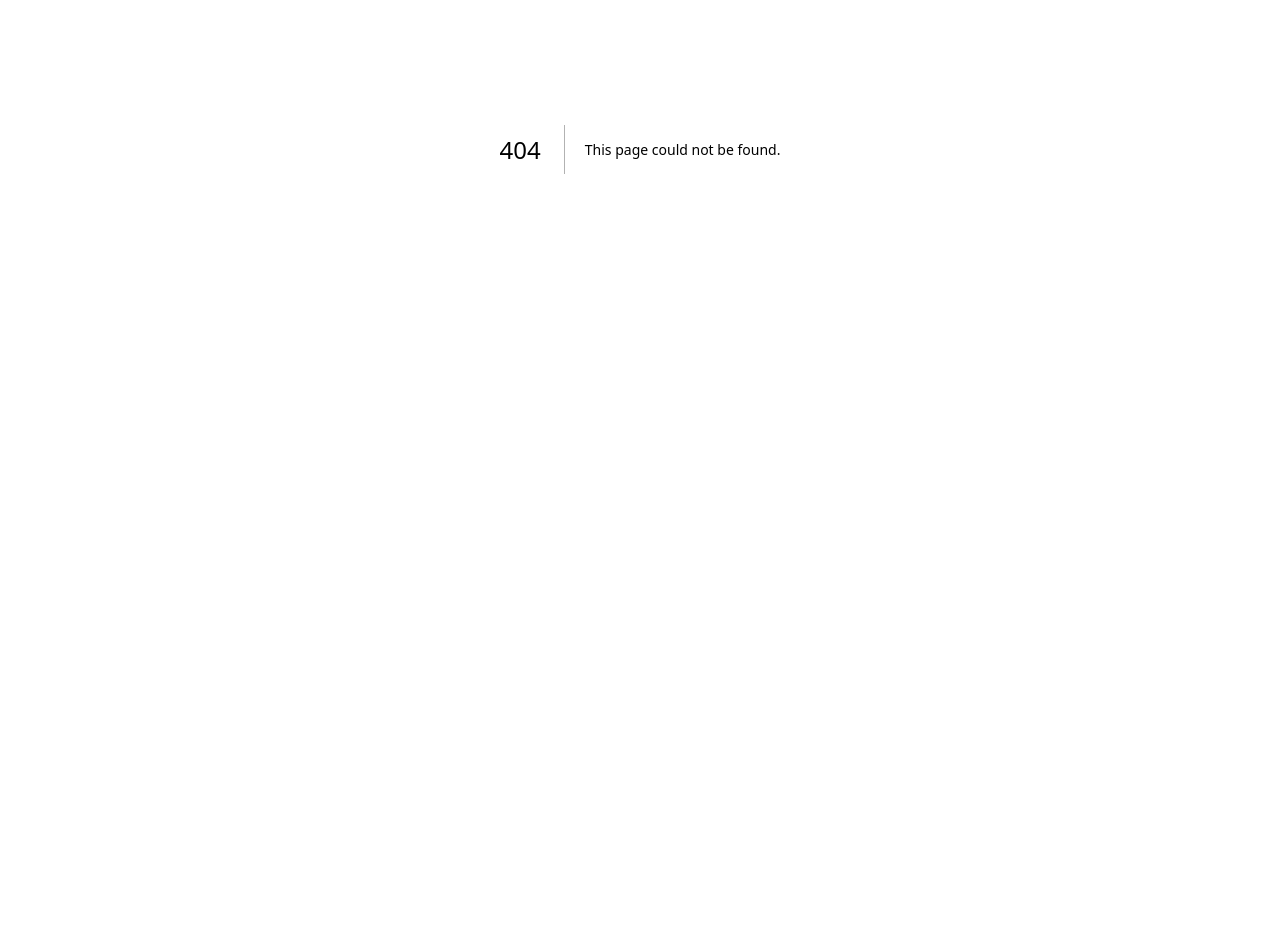
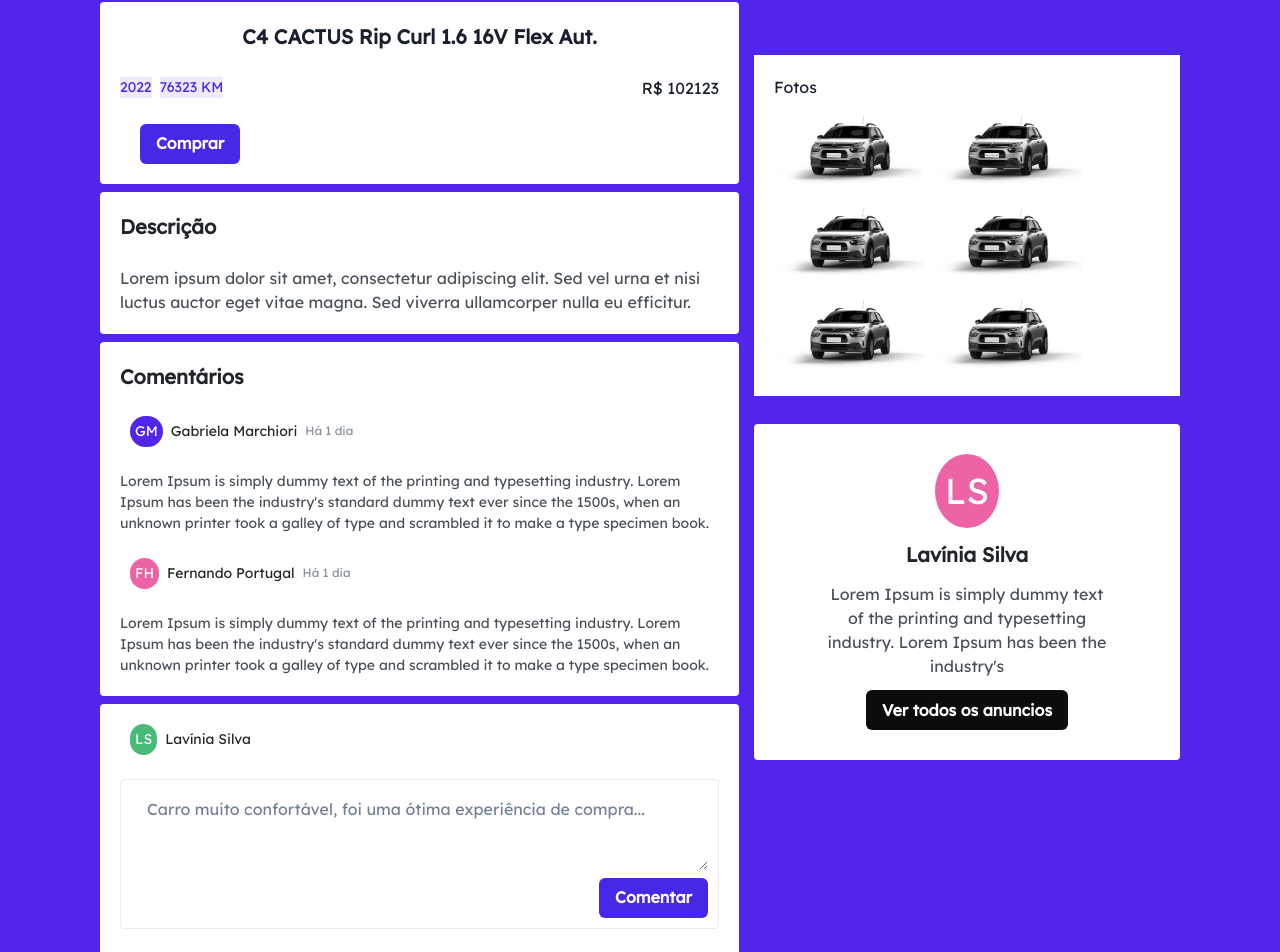
Before and after one commit to grupo13-t13-felipe/projeto-fullstack, a Next.js app in the folder client/: page /product/0c9a4345-5f5c-4284-8c2b-4f4b4d7c131f in a window 1280 px wide. Before the commit this address had no page. Shown: the part 251-1203 px from the top of the page. Before the commit the page ends 800 px from the top, so only its background shows below. Built offline with nearby package versions, Linux system fonts and the light colour scheme.

Commit message:
feat/product-page: add product page

```diff
--- a/client/src/components/headers/headerProfile.tsx
+++ b/client/src/components/headers/headerProfile.tsx
@@ -11,7 +11,7 @@ const HeaderProfile = () => {
       bgClip='text'>Shop</Text>
     </HStack>
     <HStack borderLeft={'1px'} borderColor={'grey.200'}>
-        <Box background={'blue.400'} borderRadius={'100%'} color={'grey.0'} p={'5px'} ml={'10px'}>
+        <Box background={'blue.400'} borderRadius={'50%'} color={'grey.0'} p={'5px'} ml={'10px'}>
             JS
         </Box>
       <Link color={"grey.300"} display={["none", 'none',"block"]} fontWeight={'normal'} fontSize={'md'}>Nome Pessoa</Link>
--- a/client/src/components/textArea.tsx
+++ b/client/src/components/textArea.tsx
@@ -1,14 +1,16 @@
 import { Textarea, Text } from '@chakra-ui/react'
 
-const TextArea = ({ headerTitle, placeHolder, width, heigth, fontSize }: any) => {
+const TextArea = ({ headerTitle, placeHolder, width, heigth, fontSize, border }: any) => {
     return (
         <>
-            <Text mb="2rem">{headerTitle}:</Text>
+            {/* <Text mb="2rem">{headerTitle}</Text> */}
             <Textarea
                 placeholder={placeHolder}
                 width={width}
                 height={heigth}
                 fontSize={fontSize}
+                border={border}
+
             />
         </>
     )
--- a/client/src/pages/index.tsx
+++ b/client/src/pages/index.tsx
@@ -1,8 +1,5 @@
 import Head from 'next/head'
-// import Image from 'next/image'
-
 import { Text, Image, Stack, HStack, Flex, Box, Menu, MenuButton, IconButton, MenuItem, MenuList, Link, VStack, ListItem, List } from '@chakra-ui/react'
-import { HamburgerIcon } from '@chakra-ui/icons'
 import DefaultFooter from '@/components/footer'
 import DefaultHeader from '@/components/headers/headerDefault'
 import Modals from '@/components/modal'
@@ -10,6 +7,7 @@ import Buttons from '@/components/button'
 import HomeFilter from '@/components/homeFilter'
 import { announcements } from '@/mocks/announcements'
 import ProductCard from '@/components/productCard'
+import NextLink from "next/link"
 
 export default function Home() {
   return (
@@ -38,6 +36,7 @@ export default function Home() {
           {announcements.map((item, index) => {
             return (
               <ListItem display={"inline-block"} key={index}>
+                <Link as={NextLink} href={`/product/${item.id}`}>
                   <ProductCard
                     good={
                       true
@@ -53,6 +52,7 @@ export default function Home() {
                     year={item.year}
                     price={item.price}
                   ></ProductCard>
+                </Link>
               </ListItem>
             );
         })}
--- /dev/null
+++ b/client/src/pages/product/[id].tsx
@@ -0,0 +1,128 @@
+import Buttons from "@/components/button"
+import HeaderProfile from "@/components/headers/headerProfile"
+import TextArea from "@/components/textArea"
+import { Box, Flex, HStack, Stack, Text } from "@chakra-ui/react"
+import Image from "next/image"
+import {useRouter} from 'next/router'
+
+
+const Dashboard = () => {
+    const router = useRouter()
+    const {id} = router.query
+
+    const testecar = {
+        "id": "3aeed3e3-719f-4b3a-87c3-3d962bf58292",
+        "model": "C4 CACTUS Rip Curl 1.6 16V Flex Aut.",
+        "brand": "Citroën",
+        "year": 2022,
+        "fuel": 1,
+        "km": 76323,
+        "color": "Cinza",
+        "fip_price": 112077,
+        "price": 102123,
+        "description": "Lorem ipsum dolor sit amet, consectetur adipiscing elit. Sed vel urna et nisi luctus auctor eget vitae magna. Sed viverra ullamcorper nulla eu efficitur.",
+        "cover_image": "/cars_images/CITROEN_C4_CACTUS_1.6.webp",
+        "gallery_images": [
+            {
+                "id": "3aeed3e3-719f-4b3a-87c3-3d962bf58211",
+                "url": "/cars_images/Citroen-C4-Cactus-Rip-Curl-2.jpg"
+            },
+            {
+                "id": "3aeed3e3-719f-4b3a-87c3-3d962bf58211",
+                "url": "/cars_images/CITROEN_C4_CACTUS_1.6.webp"
+            }
+        ],
+        "is_active": true,
+        "created_at": "2023-04-11T07:56:23.430Z",
+        "updated_at": "2023-04-11T07:56:23.430Z",
+        "owner": {
+            "id": "ff46341a-62b2-47c8-8d1f-fc87d7ec3f17",
+            "name": "Lucas Magalhães"
+        }
+      }
+    return(
+        <>
+            <HeaderProfile/>
+            <Flex direction={['column','column' ,'row']} bg={'blue.400'} justifyContent={'space-between'} alignItems={['center', 'center', '']}>
+                <Stack ml={['10px', '10px', '50px', '100px']} mt={'20px'} width={['','60%']} mr={'15px'}  >
+                    <Box bg={'grey.0'} display={'flex'} justifyContent={'center'} borderRadius={'base'}>
+                        <Image src={testecar.cover_image} width={300} alt={testecar.model} height={250} />
+                    </Box>
+                    <Stack bg={'grey.0'} display={'flex'} justifyContent={'center'} spacing={6}borderRadius={'base'} px={'20px'}>
+                        <Text textAlign={'center'} fontSize={'xl'} fontWeight={'semibold'} mt={'20px'}>{testecar.model}</Text>
+                        <HStack justifyContent={'space-between'} >
+                            <HStack>
+                                <Text bg={'blue.100'} fontSize={'sm'} fontWeight={'medium'} color={'blue.300'}>{testecar.year}</Text>
+                                <Text bg={'blue.100'} fontSize={'sm'} fontWeight={'medium'} color={'blue.300'}>{testecar.km} KM</Text>
+                            </HStack>
+                            <Text fontSize={'md'} fontWeight={'medium'} >R$ {testecar.price}</Text>
+                        </HStack>
+                        <Box>
+                            <Buttons backgroundColor={'blue.300'} color={"grey.0"} valueButton={'Comprar'} margin={'0px 0px 20px 20px'}/>
+                        </Box>
+                    </Stack>
+                    <Stack bg={'grey.0'} display={'flex'} justifyContent={'center'} spacing={6}borderRadius={'base'} p={'20px'}>
+                        <Text color={'grey.400'} fontWeight={'semibold'} fontSize={'xl'}>Descrição</Text>
+                        <Text color={'grey.300'} fontWeight={'normal'} fontSize={'md'}>{testecar.description}</Text>
+                    </Stack>
+                    <Stack bg={'grey.0'} display={'flex'} justifyContent={'center'} spacing={6}borderRadius={'base'} p={'20px'}>
+                        <Text color={'grey.400'} fontWeight={'semibold'} fontSize={'xl'}>Comentários</Text>
+                        <HStack>
+                            <Box background={'blue.400'} borderRadius={'150px'} color={'grey.0'} p={'5px'} ml={'10px'} fontSize={'sm'}>GM</Box>
+                            <Text color={'grey.400'} fontWeight={'medium'} fontSize={'sm'}>Gabriela Marchiori</Text>
+                            <Text color={'grey.250'} fontWeight={'normal'} fontSize={'xs'}>Há 1 dia</Text>
+                        </HStack>
+                        <Text color={'grey.300'} fontWeight={'normal'} fontSize={'sm'}>Lorem Ipsum is simply dummy text of the printing and typesetting industry. Lorem Ipsum has been the industry's standard dummy text ever since the 1500s, when an unknown printer took a galley of type and scrambled it to make a type specimen book.</Text>
+                        <HStack>
+                            <Box background={'pink.400'} borderRadius={'150px'} color={'grey.0'} p={'5px'} ml={'10px'} fontSize={'sm'}>FH</Box>
+                            <Text color={'grey.400'} fontWeight={'medium'} fontSize={'sm'}>Fernando Portugal</Text>
+                            <Text color={'grey.250'} fontWeight={'normal'} fontSize={'xs'}>Há 1 dia</Text>
+                        </HStack>
+                        <Text color={'grey.300'} fontWeight={'normal'} fontSize={'sm'}>Lorem Ipsum is simply dummy text of the printing and typesetting industry. Lorem Ipsum has been the industry's standard dummy text ever since the 1500s, when an unknown printer took a galley of type and scrambled it to make a type specimen book.</Text>
+                    </Stack>
+                    <Stack bg={'grey.0'} display={'flex'} justifyContent={'center'} spacing={6}borderRadius={'base'} p={'20px'}>
+                    <HStack>
+                            <Box background={'green.400'} borderRadius={'150px'} color={'grey.0'} p={'5px'} ml={'10px'} fontSize={'sm'}>LS</Box>
+                            <Text color={'grey.400'} fontWeight={'medium'} fontSize={'sm'}>Lavínia Silva</Text>
+                    </HStack>
+                        <Stack alignItems={'flex-end'} border={'1.5px solid'} borderColor={'grey.100'} borderRadius={'base'} p={'10px'}>
+                            <TextArea placeHolder={"Carro muito confortável, foi uma ótima experiência de compra..."} border={'none'} />
+                            <Buttons backgroundColor={'blue.300'} color={'grey.0'} valueButton={"Comentar"}/>
+                        </Stack>
+                        <HStack>
+                            <Text bg={'grey.100'} borderRadius={'3xl'} color={'grey.250'} fontSize={'xs'} px={'10px'}>Muito bom!</Text>
+                            <Text bg={'grey.100'} borderRadius={'3xl'} color={'grey.250'} fontSize={'xs'} px={'10px'}>Gostei muito!</Text>
+                            <Text bg={'grey.100'} borderRadius={'3xl'} color={'grey.250'} fontSize={'xs'} px={'10px'}>Vou recomendar</Text>
+                        </HStack>
+                    </Stack>
+                </Stack>
+                <Stack mr={['10px', '10px', '50px', '100px']} mt={'20px'} width={'40%'}>
+                    <Stack bg={'grey.0'} p={'20px'} mb={'20px'}>
+                        <Text>Fotos</Text>
+                        <Stack wrap={'wrap'} direction={'row'}>
+                            <Image src={testecar.cover_image} width={150} alt={testecar.model} height={100}/>
+                            <Image src={testecar.cover_image} width={150} alt={testecar.model} height={100} />
+                            <Image src={testecar.cover_image} width={150} alt={testecar.model} height={100} />
+                            <Image src={testecar.cover_image} width={150} alt={testecar.model} height={100} />
+                            <Image src={testecar.cover_image} width={150} alt={testecar.model} height={100} />
+                            <Image src={testecar.cover_image} width={150} alt={testecar.model} height={100} />
+                        </Stack>
+
+                    </Stack>
+                    <Stack bg={'grey.0'} py={'30px'} px={'70px'} alignItems={'center'} spacing={3} borderRadius={'base'}>
+                        <Box background={'pink.400'} borderRadius={'50%'} color={'grey.0'} fontSize={'5xl'} p={'10px'}>LS</Box>
+                            <Text color={'grey.400'} fontWeight={'semibold'} fontSize={'xl'}>Lavínia Silva</Text>
+                            <Text color={'grey.300'} fontWeight={'normal'} fontSize={'md'} textAlign={'center'}>Lorem Ipsum is simply dummy text of the printing and typesetting industry. Lorem Ipsum has been the industry's</Text>
+                            <Buttons backgroundColor={'grey.500'} color={'grey.0'} fontSize={'md'} valueButton={"Ver todos os anuncios"}/>
+                    </Stack>
+
+
+                </Stack>
+            </Flex>
+
+
+        </>
+    )
+}
+
+export default Dashboard
```
Also changed, not shown: client/src/pages/dashboard.tsx (deleted, +0 -9 lines). Lines whose indentation alone changed are shown as unchanged.
